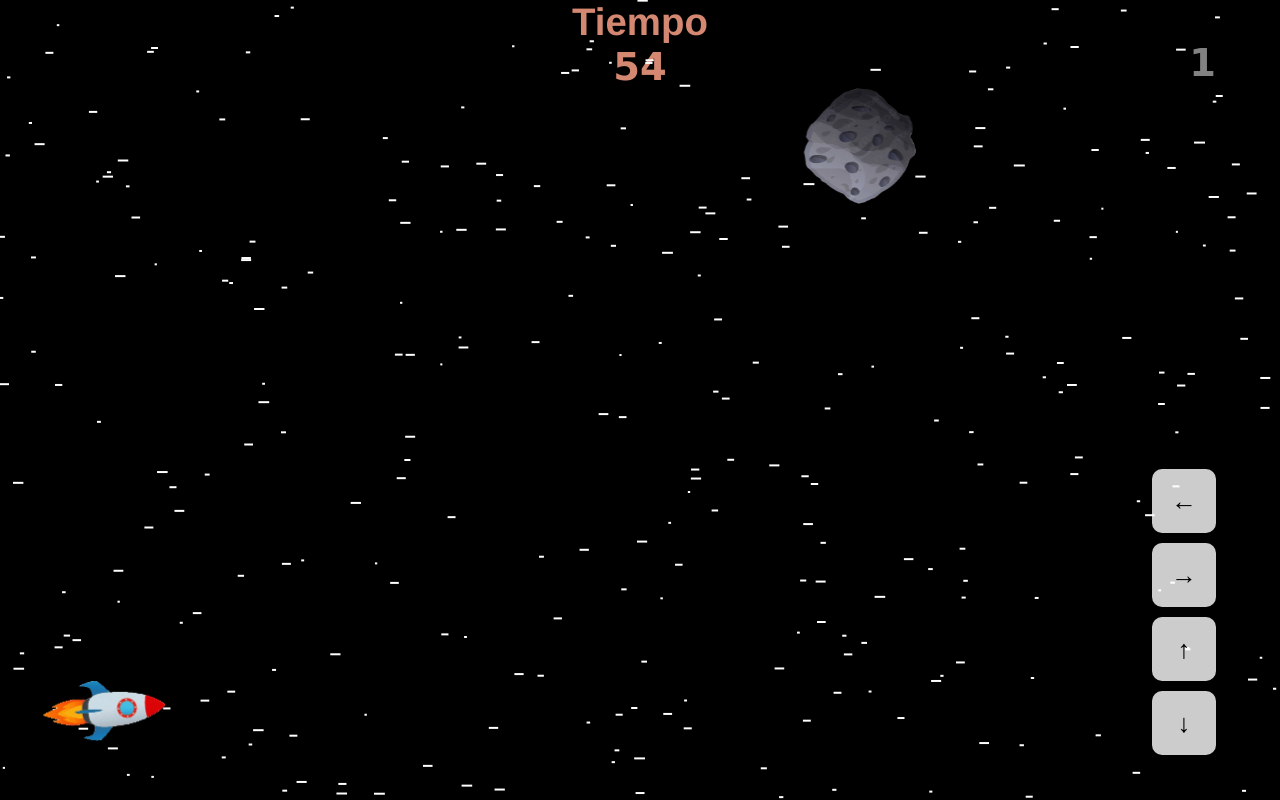
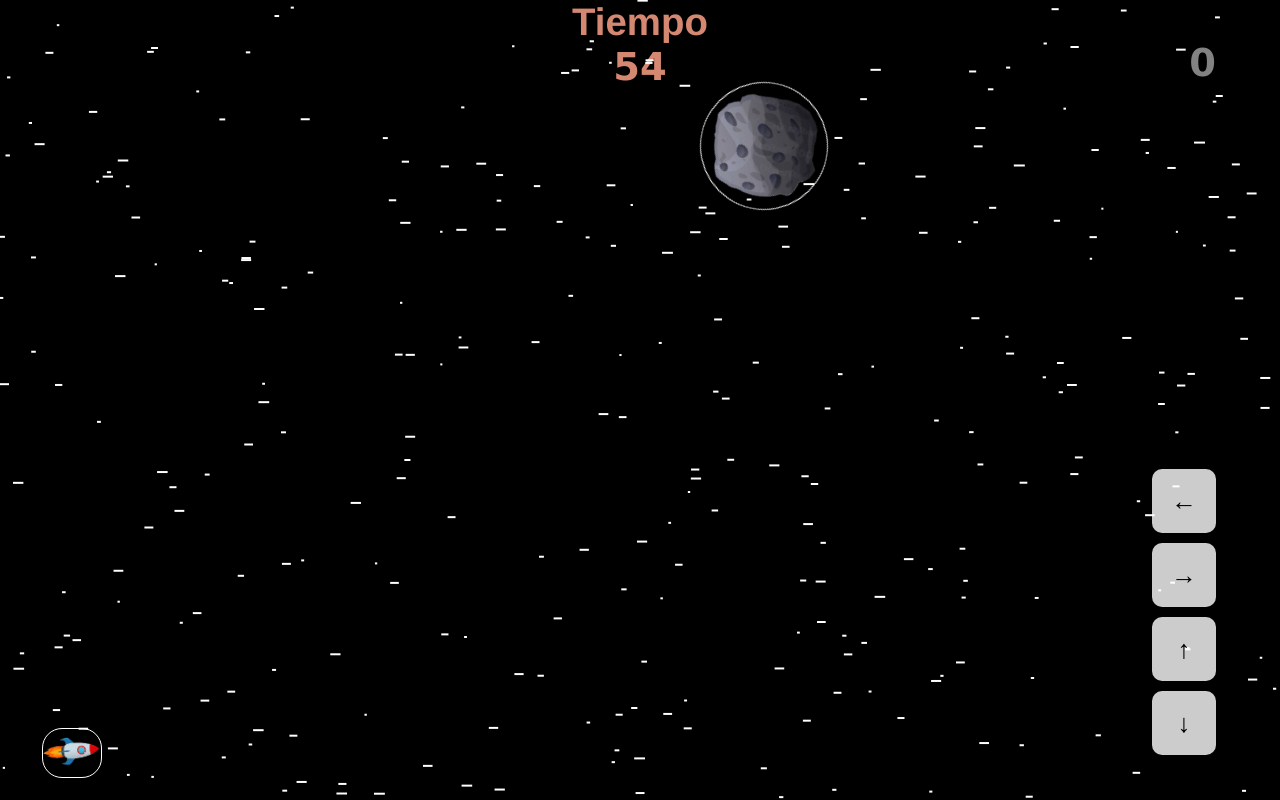
Before and after one commit to Martin200618/SetQuestFinal, a PHP site: the page made by SetQuest-main/Juego 2 Asteroides/index.html in a window 1280 px wide. Run offline with PHP 8.4, Linux system fonts and the light colour scheme.

Commit message:
Modificaciones de Script y Styles

```diff
--- a/SetQuest-main/Juego 2 Asteroides/SCRIPTS/scriptjuego.js
+++ b/SetQuest-main/Juego 2 Asteroides/SCRIPTS/scriptjuego.js
@@ -163,14 +163,14 @@ function CrearObstaculo() {
 }
 
 function MoverObstaculos() {
-  var factorVelocidad = 1.5; // Ajusta la velocidad de los obstáculos
+  var factorVelocidadOpstaculos = 1.7; // Ajusta la velocidad de los obstáculos
 
   for (var i = obstaculos.length - 1; i >= 0; i--) {
     if (obstaculos[i].posX < -obstaculos[i].clientWidth) {
       obstaculos[i].parentNode.removeChild(obstaculos[i]);
       obstaculos.splice(i, 1);
     } else {
-      obstaculos[i].posX -= CalcularDesplazamiento() * factorVelocidad;
+      obstaculos[i].posX -= CalcularDesplazamiento() * factorVelocidadOpstaculos;
       obstaculos[i].style.left = obstaculos[i].posX + "px";
     }
   }
@@ -185,16 +185,18 @@ function VerificarColisionObstaculos() {
     var dinoRect = dino.getBoundingClientRect();
     var obstaculoRect = obstaculo.getBoundingClientRect();
 
+    const margin = 20; // Ajustar según sea necesario
+
     if (
-      dinoRect.x < obstaculoRect.x + obstaculoRect.width &&
-      dinoRect.x + dinoRect.width > obstaculoRect.x &&
-      dinoRect.y < obstaculoRect.y + obstaculoRect.height &&
-      dinoRect.y + dinoRect.height > obstaculoRect.y
+      dinoRect.left + margin < obstaculoRect.left + obstaculoRect.width &&
+      dinoRect.left + dinoRect.width - margin > obstaculoRect.left &&
+      dinoRect.top + margin < obstaculoRect.top + obstaculoRect.height &&
+      dinoRect.top + dinoRect.height - margin > obstaculoRect.top
     ) {
+      // Aquí va la lógica de colisión
       if (score > 0) {
         score -= 1; // Solo resta si el score es mayor a 0
       }
-      // Colisión detectada, restar puntos
       textoScore.innerHTML = score; // Actualizar puntuación
       puntuacionCambio.innerHTML = "-1"; // Mostrar cambio de puntuación
       puntuacionCambio.style.color = "red"; // Cambiar el color a rojo
@@ -202,23 +204,19 @@ function VerificarColisionObstaculos() {
         puntuacionCambio.innerHTML = "";
       }, 1000); // Ocultar después de 1 segundo
 
-      // Reproducir el sonido de colisión
-      collisionSound.play();
+      collisionSound.play(); // Reproducir el sonido de colisión
+      dino.classList.add("dino-parpadeo"); // Añadir clase de parpadeo al dino
+      obstaculo.parentNode.removeChild(obstaculo); // Eliminar el obstáculo
+      obstaculos.splice(i, 1); // Quitar el obstáculo de la lista
 
-      // Añadir clase de parpadeo al dino
-      dino.classList.add("dino-parpadeo");
-
-      // Eliminar el obstáculo después de la colisión
-      obstaculo.parentNode.removeChild(obstaculo);
-      obstaculos.splice(i, 1);
-
-      // Remover la clase de parpadeo después de 1.5 segundos (para 3 parpadeos)
-      setTimeout(function () {
+      // Remover la clase de parpadeo después de 1.5 segundos
+      setTimeout(() => {
         dino.classList.remove("dino-parpadeo");
       }, 1500);
     }
   }
 }
+
 
 function GanarPunto() {
   score += 1; // Incrementar los puntos
@@ -260,14 +258,14 @@ function CrearEstrella() {
 }
 
 function MoverEstrellas() {
-  var factorVelocidad = 2.5; // Ajusta este valor para cambiar la velocidad de las estrellas
+  var factorVelocidadEstrellas = 2; // Ajusta este valor para cambiar la velocidad de las estrellas
 
   for (var i = estrellas.length - 1; i >= 0; i--) {
     if (estrellas[i].posX < -estrellas[i].clientWidth) {
       estrellas[i].parentNode.removeChild(estrellas[i]);
       estrellas.splice(i, 1);
     } else {
-      estrellas[i].posX -= CalcularDesplazamiento() * factorVelocidad;
+      estrellas[i].posX -= CalcularDesplazamiento() * factorVelocidadEstrellas;
       estrellas[i].style.left = estrellas[i].posX + "px";
     }
   }
--- a/SetQuest-main/Juego 2 Asteroides/STYLES/stylejuego.css
+++ b/SetQuest-main/Juego 2 Asteroides/STYLES/stylejuego.css
@@ -1,6 +1,7 @@
 * {
   padding: 0;
   margin: 0;
+  box-sizing: border-box;
 }
 
 body {
@@ -34,19 +35,25 @@ body {
 }
 
 .dino {
-  border-radius: 100px;
-  width: 10vw; /* Cambiar a vw para escalar con la pantalla */
-  height: 10vw; /* Cambiar a vw para escalar con la pantalla */
+  border: solid 1px #fff; /* Borde blanco */
+  border-radius: 20px; /* Sin bordes redondeados */
+  min-width: 60px; /* Tamaño mínimo */
+  min-height: 50px; /* Tamaño mínimo */
   position: absolute;
-  bottom: 5%; /* Ajustar para mantenerlo dentro del contenedor */
-  left: 5%; /* Ajustar para mantenerlo dentro del contenedor */
+  bottom: 5%; /* Mantenerlo dentro del contenedor */
+  left: 5%; /* Mantenerlo dentro del contenedor */
   z-index: 2;
-  background: url(../img/cohete.gif) no-repeat;
-  background-size: contain;
-  background-position: center;
+  background: url(../img/cohete.gif) no-repeat; /* Ruta al GIF */
+  background-size: contain; /* Asegura que el GIF se ajuste al contenedor */
+  background-position: center; /* Centra el GIF dentro del contenedor */
+  padding: 0; /* Elimina cualquier padding */
+  margin: 0; /* Elimina cualquier margen */
 }
 
+
+
 .controls {
+  display: none;
   position: fixed;
   bottom: 5%; /* Ajustar para mantener la posición desde el fondo */
   right: 0%; /* Ajustar para mantener la posición desde la derecha */
@@ -69,6 +76,11 @@ body {
   cursor: pointer;
   user-select: none;
   margin: 5px 0; /* Espacio entre las flechas */
+}
+
+.arrow:hover{
+  background-color: rgba(102, 102, 102, 0.8);
+  border:  #ffbd07 2px solid;
 }
 
 .suelo {
@@ -113,6 +125,7 @@ body {
 }
 
 .game-over {
+  margin-top: 5px;
   z-index: 1;
   display: none;
   position: absolute;
@@ -175,6 +188,9 @@ body {
     39% 35%
   );
   z-index: 1;
+
+  animation: rotate 2s linear infinite; /* Animación para mover el obstáculo */
+
 }
 
 /* Definir la animación de rotación */
@@ -212,6 +228,7 @@ body {
 }
 
 .tiempo {
+  font-weight: bold;
   z-index: 1;
   color: #d48871;
   font-size: 3vw; /* Ajustar a vw para escalar */
@@ -221,6 +238,7 @@ body {
 }
 
 .obstaculo {
+  border: solid 1px #Fff;
   position: absolute;
   width: 10vw; /* Cambiar a vw para escalar con la pantalla */
   height: 10vw; /* Cambiar a vw para escalar con la pantalla */
@@ -228,7 +246,7 @@ body {
   border-radius: 70px;
   background-image: url("../img/asteroidee.png"); /* Cambia la ruta a tu GIF */
   background-size: cover; /* Asegúrate de que el GIF cubra todo el espacio del obstáculo */
-  animation: move-obstacle 2s linear infinite; /* Animación para mover el obstáculo */
+  animation: rotate 5s linear infinite; /* Animación para mover el obstáculo */
 }
 
 /* Definir la animación de movimiento para los obstáculos */
@@ -274,8 +292,8 @@ body {
   }
 
   .dino {
-    width: 8vw; /* Ajustar el tamaño del dino */
-    height: 8vw; /* Ajustar el tamaño del dino */
+    width: 3vw; /* Ajustar el tamaño del dino */
+    height: 3vw; /* Ajustar el tamaño del dino */
   }
 
   .controls {
```
